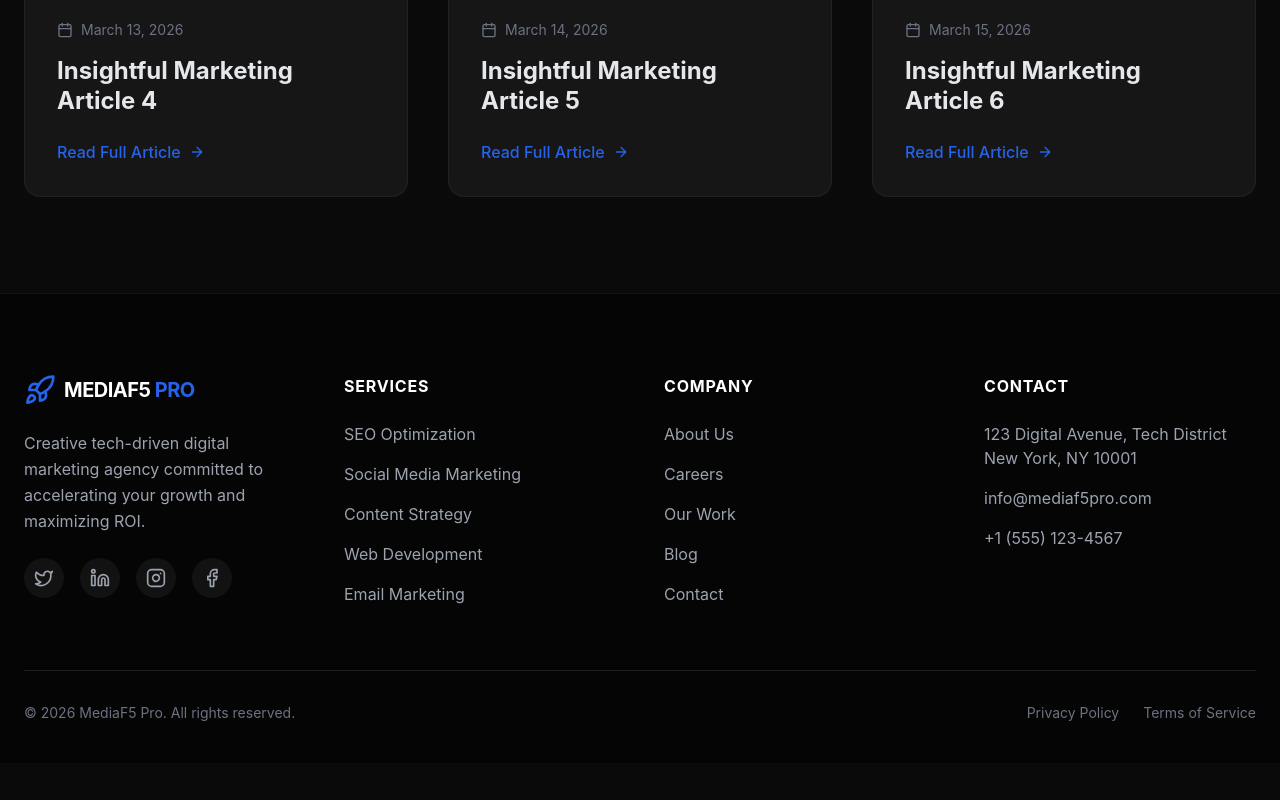
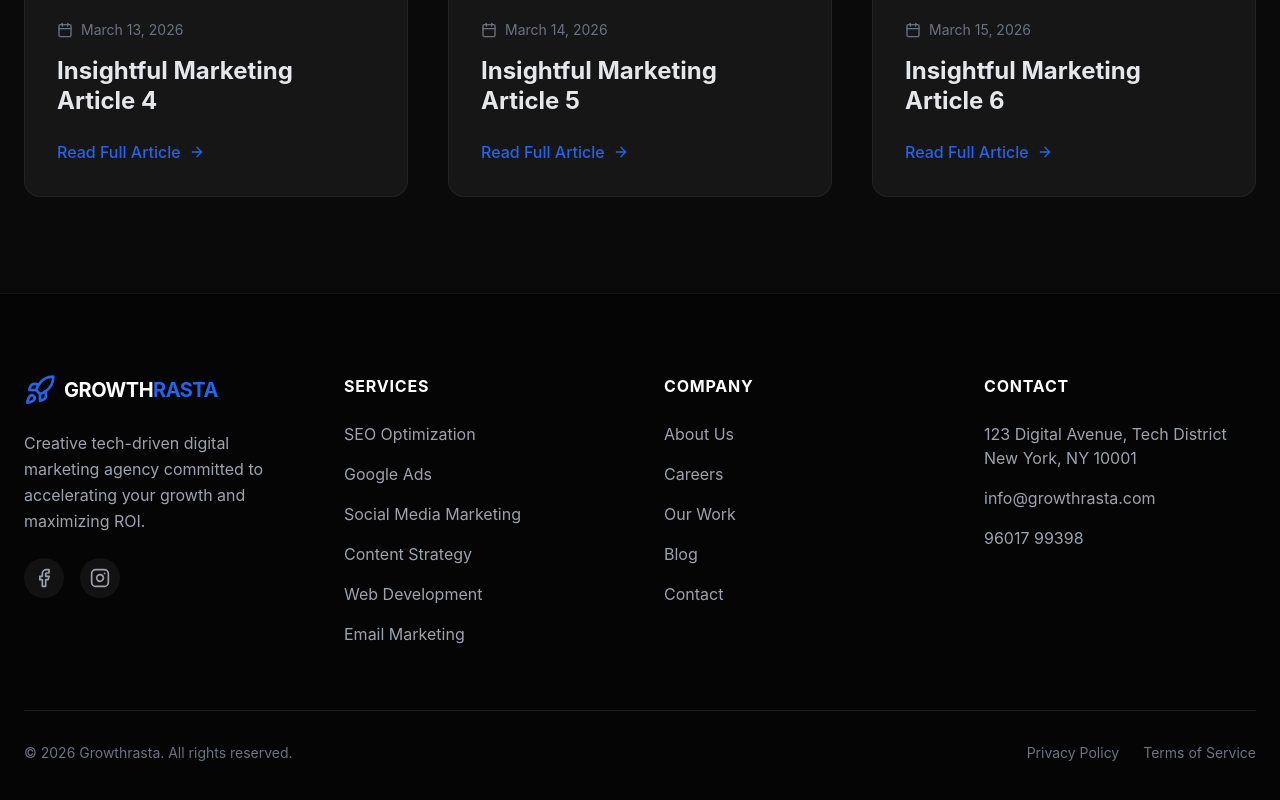
Before and after one commit to Bhagyashah05/dharmesh_website, a React (Vite) app: page /blog in a window 1280 px wide. Shown: the part 1202-2002 px from the top of the page. Before the commit the page ends 1965 px from the top, so only its background shows below. Built offline with nearby package versions, Linux system fonts and the light colour scheme.

Commit message:
minor changes

```diff
--- a/index.html
+++ b/index.html
@@ -4,7 +4,7 @@
     <meta charset="UTF-8" />
     <link rel="icon" type="image/svg+xml" href="/vite.svg" />
     <meta name="viewport" content="width=device-width, initial-scale=1.0" />
-    <title>High-End Digital Marketing Agency</title>
+    <title>Growthrasta - Digital Marketing Agency</title>
   </head>
   <body class="bg-dark text-white font-sans antialiased">
     <div id="root"></div>
--- a/src/components/home/ServicesSection.tsx
+++ b/src/components/home/ServicesSection.tsx
@@ -1,6 +1,6 @@
 import React from 'react';
 import { motion } from 'framer-motion';
-import { Search, Share2, PenTool, Layout, Mail, ArrowRight } from 'lucide-react';
+import { Search, Share2, PenTool, Layout, Mail, ArrowRight, MousePointerClick } from 'lucide-react';
 import { Link } from 'react-router-dom';
 
 const services = [
@@ -28,6 +28,11 @@ const services = [
     icon: Mail,
     title: 'Email Marketing',
     description: 'Personalized automated campaigns that nurture leads and drive revenue.',
+  },
+  {
+    icon: MousePointerClick,
+    title: 'Google Ads',
+    description: 'High-performing PPC campaigns that deliver instant targeted traffic and maximize return on ad spend.',
   },
 ];
 
--- a/src/components/home/TestimonialsSection.tsx
+++ b/src/components/home/TestimonialsSection.tsx
@@ -4,7 +4,7 @@ import { ChevronLeft, ChevronRight, Quote } from 'lucide-react';
 
 const testimonials = [
   {
-    text: "MediaF5 Pro completely transformed our online presence. Our organic traffic increased by 300% in just 6 months, and our conversion rate doubled.",
+    text: "Growthrasta completely transformed our online presence. Our organic traffic increased by 300% in just 6 months, and our conversion rate doubled.",
     name: "Sarah Jenkins",
     role: "CMO, TechNova Solutions",
     image: "https://images.unsplash.com/photo-1494790108377-be9c29b29330?auto=format&fit=crop&q=80&w=200",
--- a/src/components/home/WhyChooseUsSection.tsx
+++ b/src/components/home/WhyChooseUsSection.tsx
@@ -60,7 +60,7 @@ export default function WhyChooseUsSection() {
               transition={{ delay: 0.2 }}
               className="text-gray-400 text-lg leading-relaxed mb-8 max-w-xl"
             >
-              Partnering with MediaF5 Pro means gaining a dedicated team of digital experts committed to dominating your niche. We blend creative thinking with technical superiority.
+              Partnering with Growthrasta means gaining a dedicated team of digital experts committed to dominating your niche. We blend creative thinking with technical superiority.
             </motion.p>
 
             <motion.div
--- a/src/components/layout/Footer.tsx
+++ b/src/components/layout/Footer.tsx
@@ -1,6 +1,6 @@
 import React from 'react';
 import { Link } from 'react-router-dom';
-import { Rocket, Twitter, Linkedin, Instagram, Facebook } from 'lucide-react';
+import { Rocket, Instagram, Facebook } from 'lucide-react';
 
 export default function Footer() {
   return (
@@ -10,24 +10,25 @@ export default function Footer() {
           <div className="col-span-1 md:col-span-1">
             <Link to="/" className="flex items-center space-x-2 mb-6">
               <Rocket className="w-8 h-8 text-accent-blue" />
-              <span className="text-xl font-bold tracking-tight text-white">MEDIAF5 <span className="text-accent-blue">PRO</span></span>
+              <span className="text-xl font-bold tracking-tight text-white">GROWTH<span className="text-accent-blue">RASTA</span></span>
             </Link>
             <p className="text-gray-400 leading-relaxed mb-6">
               Creative tech-driven digital marketing agency committed to accelerating your growth and maximizing ROI.
             </p>
             <div className="flex items-center space-x-4">
-              {[Twitter, Linkedin, Instagram, Facebook].map((Icon, idx) => (
-                <a key={idx} href="#" className="w-10 h-10 rounded-full bg-white/5 flex items-center justify-center text-gray-400 hover:bg-accent-blue hover:text-white transition-colors">
-                  <Icon className="w-5 h-5" />
-                </a>
-              ))}
+              <a href="https://www.facebook.com/share/1C6WAwodrz/" target="_blank" rel="noopener noreferrer" className="w-10 h-10 rounded-full bg-white/5 flex items-center justify-center text-gray-400 hover:bg-accent-blue hover:text-white transition-colors">
+                <Facebook className="w-5 h-5" />
+              </a>
+              <a href="https://www.instagram.com/growthrasta?igsh=OGd6Y2dobDg5am96" target="_blank" rel="noopener noreferrer" className="w-10 h-10 rounded-full bg-white/5 flex items-center justify-center text-gray-400 hover:bg-accent-blue hover:text-white transition-colors">
+                <Instagram className="w-5 h-5" />
+              </a>
             </div>
           </div>
 
           <div>
             <h4 className="text-white font-bold mb-6 tracking-wider">SERVICES</h4>
             <ul className="space-y-4">
-              {['SEO Optimization', 'Social Media Marketing', 'Content Strategy', 'Web Development', 'Email Marketing'].map((service, idx) => (
+              {['SEO Optimization', 'Google Ads', 'Social Media Marketing', 'Content Strategy', 'Web Development', 'Email Marketing'].map((service, idx) => (
                 <li key={idx}>
                   <Link to="/services" className="text-gray-400 hover:text-accent-lightBlue transition-colors">
                     {service}
@@ -54,14 +55,14 @@ export default function Footer() {
             <h4 className="text-white font-bold mb-6 tracking-wider">CONTACT</h4>
             <ul className="space-y-4 text-gray-400">
               <li>123 Digital Avenue, Tech District<br/>New York, NY 10001</li>
-              <li>info@mediaf5pro.com</li>
-              <li>+1 (555) 123-4567</li>
+              <li>info@growthrasta.com</li>
+              <li>96017 99398</li>
             </ul>
           </div>
         </div>
 
         <div className="border-t border-white/10 pt-8 flex flex-col md:flex-row items-center justify-between text-sm text-gray-500">
-          <p>&copy; {new Date().getFullYear()} MediaF5 Pro. All rights reserved.</p>
+          <p>&copy; {new Date().getFullYear()} Growthrasta. All rights reserved.</p>
           <div className="flex items-center space-x-6 mt-4 md:mt-0">
             <Link to="#" className="hover:text-white transition-colors">Privacy Policy</Link>
             <Link to="#" className="hover:text-white transition-colors">Terms of Service</Link>
--- a/src/components/layout/Navbar.tsx
+++ b/src/components/layout/Navbar.tsx
@@ -47,7 +47,7 @@ export default function Navbar() {
         {/* Logo */}
         <Link to="/" className="flex items-center space-x-2 z-50">
           <Rocket className="w-8 h-8 text-accent-blue" />
-          <span className="text-xl font-bold tracking-tight">MEDIAF5 <span className="text-accent-blue">PRO</span></span>
+          <span className="text-xl font-bold tracking-tight">GROWTH<span className="text-accent-blue">RASTA</span></span>
         </Link>
 
         {/* Desktop Nav */}
--- a/src/pages/About.tsx
+++ b/src/pages/About.tsx
@@ -20,7 +20,7 @@ export default function About() {
             animate={{ opacity: 1, y: 0 }}
             className="text-5xl md:text-7xl font-extrabold mb-6"
           >
-            We Are <span className="text-transparent bg-clip-text bg-gradient-to-r from-accent-blue to-accent-purple">MediaF5 Pro</span>
+            We Are <span className="text-transparent bg-clip-text bg-gradient-to-r from-accent-blue to-accent-purple">Growthrasta</span>
           </motion.h1>
           <motion.p
             initial={{ opacity: 0, y: 20 }}
@@ -49,7 +49,7 @@ export default function About() {
               Founded in 2015, we recognized early on that the digital landscape was becoming fragmented. Brands needed a unified approach that combined cutting-edge technology with creative marketing strategies.
             </p>
             <p className="text-gray-400 leading-relaxed">
-              Today, MediaF5 Pro stands as an award-winning agency, helping Fortune 500 companies and agile startups alike achieve unprecedented growth through our proprietary data-driven frameworks.
+              Today, Growthrasta stands as an award-winning agency, helping Fortune 500 companies and agile startups alike achieve unprecedented growth through our proprietary data-driven frameworks.
             </p>
           </div>
         </div>
--- a/src/pages/Contact.tsx
+++ b/src/pages/Contact.tsx
@@ -71,7 +71,7 @@ export default function Contact() {
                   </div>
                   <div>
                     <h4 className="text-lg font-bold text-white mb-1">Phone</h4>
-                    <p className="text-gray-400 leading-relaxed">+1 (555) 123-4567<br/>Mon-Fri, 9am - 6pm EST</p>
+                    <p className="text-gray-400 leading-relaxed">96017 99398<br/>Mon-Fri, 9am - 6pm EST</p>
                   </div>
                 </div>
                 <div className="flex items-start gap-4">
@@ -80,7 +80,7 @@ export default function Contact() {
                   </div>
                   <div>
                     <h4 className="text-lg font-bold text-white mb-1">Email</h4>
-                    <p className="text-gray-400 leading-relaxed">hello@mediaf5pro.com<br/>support@mediaf5pro.com</p>
+                    <p className="text-gray-400 leading-relaxed">hello@growthrasta.com<br/>support@growthrasta.com</p>
                   </div>
                 </div>
               </div>
--- a/src/pages/Services.tsx
+++ b/src/pages/Services.tsx
@@ -1,6 +1,6 @@
 import React from 'react';
 import { motion } from 'framer-motion';
-import { Search, Share2, PenTool, Layout, Mail, PieChart } from 'lucide-react';
+import { Search, Share2, PenTool, Layout, Mail, PieChart, MousePointerClick } from 'lucide-react';
 
 const detailedServices = [
   {
@@ -26,6 +26,12 @@ const detailedServices = [
     title: 'Data & Analytics',
     description: 'Stop guessing. We implement advanced tracking and custom dashboards so every decision is backed by hard, actionable data.',
     features: ['Google Analytics 4', 'Conversion Tracking', 'Custom Dashboards', 'A/B Testing']
+  },
+  {
+    icon: MousePointerClick,
+    title: 'Google Ads & PPC',
+    description: 'Data-driven pay-per-click advertising that instantly connects your brand with high-intent searchers.',
+    features: ['Search Ads', 'Display Network', 'Retargeting Campaigns', 'Conversion Tracking']
   }
 ];
 
```
